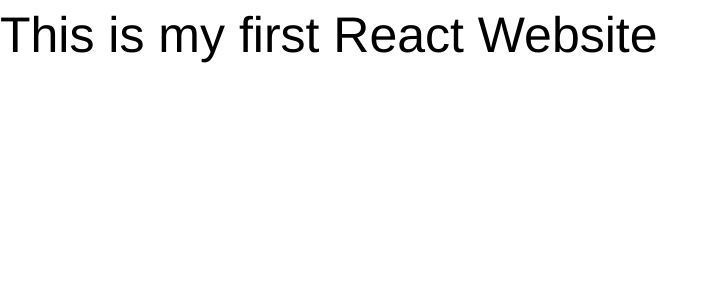
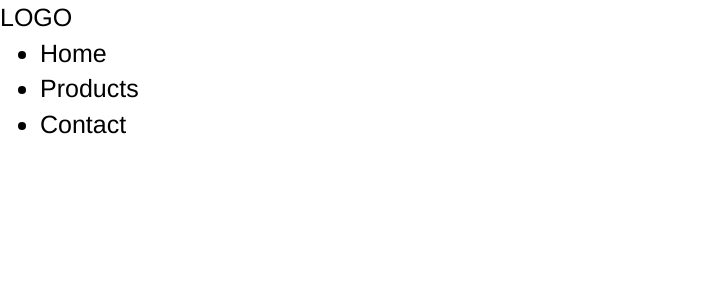
Before and after one commit to alexjivov/First-React-Website, a React (Create React App) app in the folder first-react-website/: page / in a window 1280 px wide. Shown: the top 300 px of the page, without its empty margins (0-718 px from the left). Built offline with nearby package versions, Linux system fonts and the light colour scheme.

Commit message:
standard header component built and imported into App - no pictures/links

```diff
--- a/first-react-website/src/App.js
+++ b/first-react-website/src/App.js
@@ -1,11 +1,21 @@
 import React, { Component } from 'react';
+
+
+// import minified CSS
 import './Assets/css/default.min.css';
 
+
+// import header component
+import Header from './Components/headerComponent/header';
+
+
+
+// components
 class App extends Component {
   render() {
     return (
       <div className="App">
-       This is my first React Website
+       <Header />
        </div>
     );
   }
--- a/first-react-website/src/Assets/css/default.min.css
+++ b/first-react-website/src/Assets/css/default.min.css
@@ -1 +1 @@
-body{font-size:50px;color:#000}body a{color:#000}
+body{font-size:25px;color:#000}body a{color:#000}
--- a/first-react-website/src/Assets/scss/default.scss
+++ b/first-react-website/src/Assets/scss/default.scss
@@ -1,5 +1,5 @@
 body{
-    font-size:50px;
+    font-size:25px;
     color: black;
 
     a {
--- a/first-react-website/src/Components/headerComponent/header.js
+++ b/first-react-website/src/Components/headerComponent/header.js
@@ -0,0 +1,34 @@
+import React, { Component } from 'react';
+// Removed CSS because it is already included in App.js
+
+// components
+// have to rename component in here and at export - must start with a capital
+class Header extends Component {
+  render() {
+    return (
+     <header>
+        <div className="logo">
+        LOGO
+        </div>
+
+        <nav>
+            <ul>
+                <li>
+                    <a href="#">Home</a>
+                </li>
+                <li>
+                    <a href="#">Products</a>
+                </li>
+                <li>
+                    <a href="#">Contact</a>
+                </li>
+
+            </ul>
+        </nav>
+
+    </header>
+    );
+  }
+}
+
+export default Header;
```
